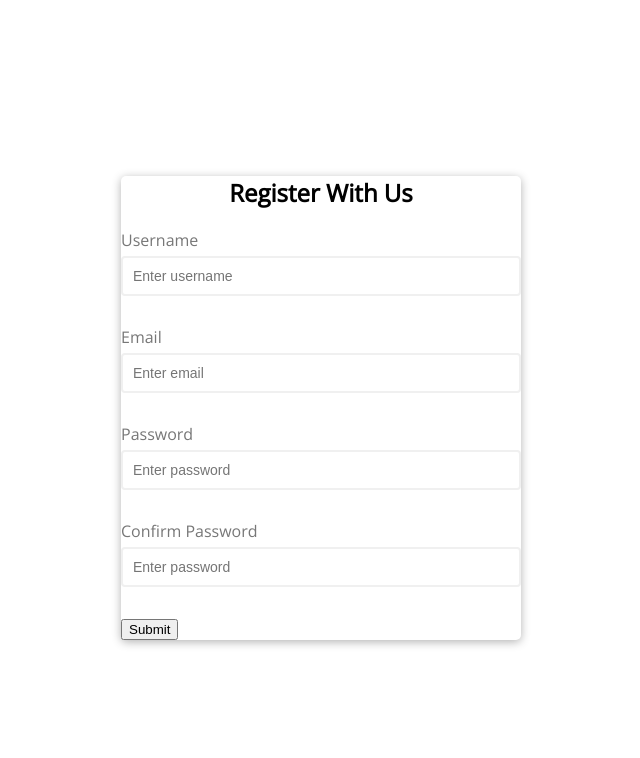
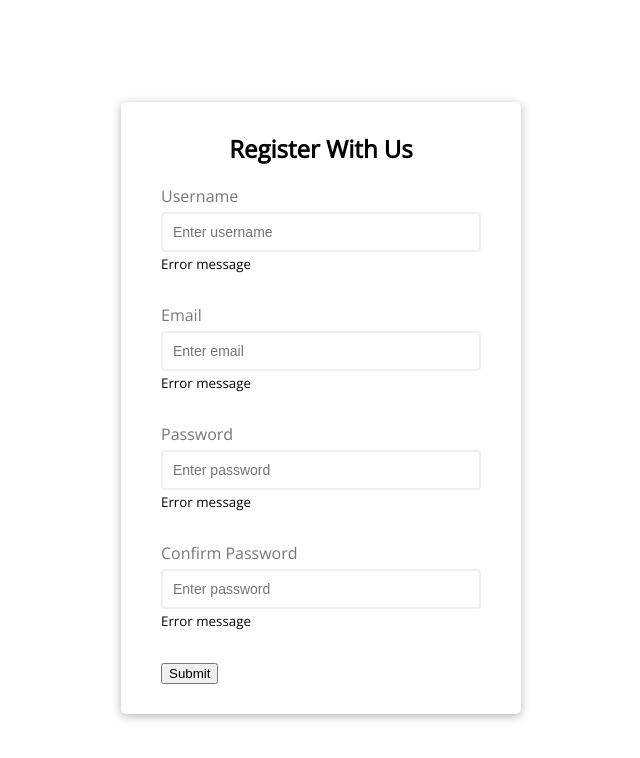
Before and after one commit to aarondevon/form-validator, a plain HTML site: page index.html in a window 1280 px wide. Shown: the whole page, without its empty margins (319-959 px from the left). Drawn offline with nearby package versions, Linux system fonts and the light colour scheme.

Commit message:
add error message

```diff
--- a/index.html
+++ b/index.html
@@ -9,23 +9,27 @@
   </head>
   <body>
     <div class="container">
-      <form id="form" action="form">
+      <form id="form" class="form" action="form">
         <h2>Register With Us</h2>
         <div class="form-control">
           <label for="username">Username</label>
           <input type="text" id="username" placeholder="Enter username" />
+          <small>Error message</small>
         </div>
         <div class="form-control">
           <label for="email">Email</label>
           <input type="text" id="email" placeholder="Enter email" />
+          <small>Error message</small>
         </div>
         <div class="form-control">
           <label for="password">Password</label>
           <input type="password" id="password" placeholder="Enter password" />
+          <small>Error message</small>
         </div>
         <div class="form-control">
           <label for="password2">Confirm Password</label>
           <input type="password" id="password2" placeholder="Enter password" />
+          <small>Error message</small>
         </div>
         <button>Submit</button>
       </form>
```
